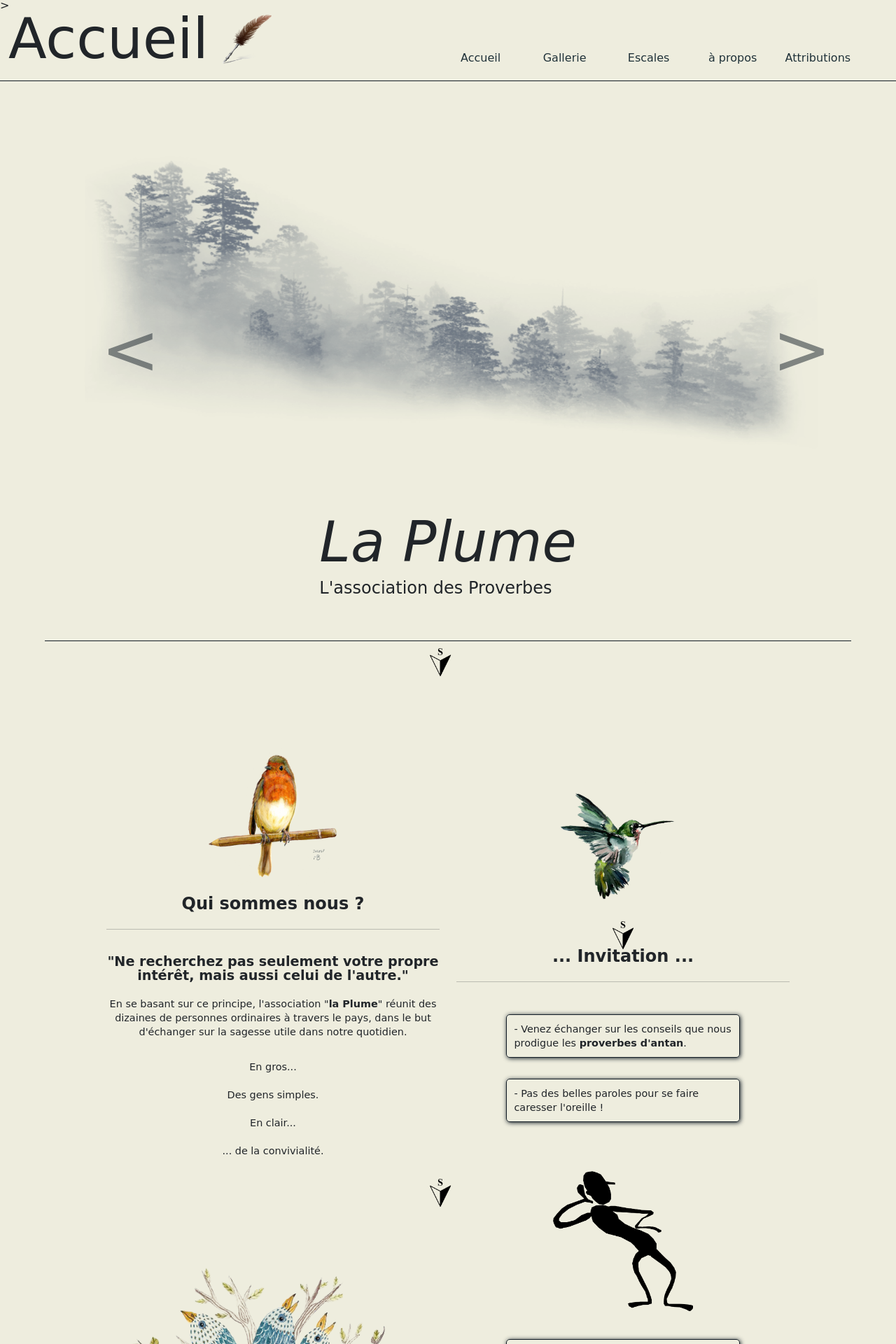
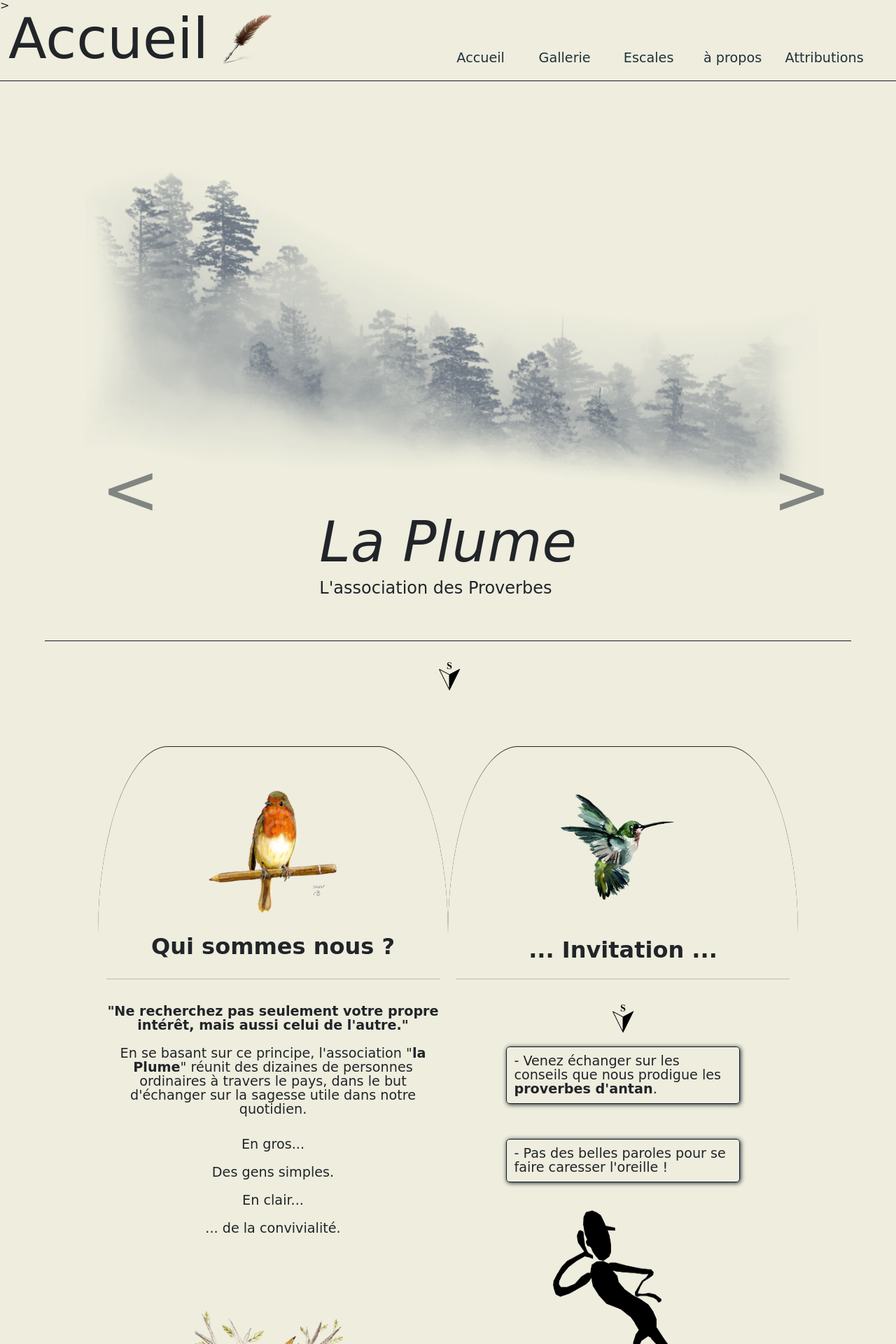
Before and after one commit to UmeBoshi-Cyrille/AssoPLume, a PHP site: page / in a window 1280 px wide. Shown: the top 1920 px of the page at 70% size. Run offline with PHP 8.4, Linux system fonts and the light colour scheme; style sheets or scripts are compiled from the project's sources; some libraries are stand-ins or nearby versions; some web fonts are replaced.

Commit message:
Add main media query for big size

```diff
--- a/Css/banner.scss
+++ b/Css/banner.scss
@@ -1,21 +1,14 @@
-// Utilities
-$mainTitle: 2em;
-$title: 1.5em;
-
 // Color
 $bgColor1: #eeedde;
 $bgColor2: #e0ddaa;
 $bgColor3: #203239;
 $bgColor4: #141e27;
-
-$textColor: #203239;
-$textColor2: #eeedde;
 // End color
 
 // <--------------- Banner --------------------->
 
 section.banner {
-  padding-top: 150px;
+  padding-top: v50px;
   width: 90%;
   display: flex;
   flex-direction: column;
@@ -23,14 +16,14 @@ section.banner {
   z-index: 0;
   border-bottom: 1px solid $bgColor4;
 
-  div.carousel {
+  div.carousel-ban {
     display: none;
   }
 
   img.ban {
-    width: 500px;
+    width: 90%;
     height: 400px;
-    transform: rotate(-10deg);
+    // transform: rotate(-20deg);
   }
 }
 
@@ -48,7 +41,7 @@ section.banner {
     padding-top: 0px;
   }
 
-  div.carousel {
+  div.carousel-ban {
     display: block !important;
     width: 100%;
     height: 25rem;
@@ -66,7 +59,7 @@ section.banner {
 
   .carousel-img2 {
     width: 100%;
-    height: 700px;
+    height: 800px;
   }
 
   .carousel-control-prev,
--- a/Css/header.scss
+++ b/Css/header.scss
@@ -3,9 +3,6 @@ $bgColor1: #eeedde;
 $bgColor2: #e0ddaa;
 $bgColor3: #203239;
 $bgColor4: #141e27;
-
-$textColor: #203239;
-$textColor2: #eeedde;
 // End color
 
 // <--------------- HEADER --------------------->
--- a/Css/main.scss
+++ b/Css/main.scss
@@ -1,17 +1,8 @@
-// Utilities
-$mainTitle: 2em;
-$title: 2em;
-$subTitle: 1.2em;
-$textSize: 1em;
-
 // Color
 $bgColor1: #eeedde;
 $bgColor2: #e0ddaa;
 $bgColor3: #203239;
 $bgColor4: #141e27;
-
-$textColor: #203239;
-$textColor2: #eeedde;
 // End color
 
 // <--------------- Sharing SECTION --------------------->
@@ -23,10 +14,12 @@ main {
   div.icon-anchor2 {
     position: absolute;
     top: 10px;
+    right: 50%;
+    left: 49%;
     width: 30px;
     height: 30px;
-    right: 50%;
-    left: 48%;
+    margin-top: 20px;
+    z-index: 1;
   }
 
   div.icon-anchor3 {
@@ -34,15 +27,14 @@ main {
     width: 30px;
     height: 30px;
     right: 50%;
-    left: 48%;
+    left: 47%;
     z-index: 1;
   }
 
   div.icon-anchor4 {
-    position: absolute;
-    right: auto;
-    left: auto;
-    bottom: 0px;
+    margin-left: auto;
+    margin-right: auto;
+    margin-bottom: 30px;
     width: 30px;
     height: 30px;
     z-index: 1;
@@ -64,11 +56,6 @@ section {
   display: flex;
 }
 
-.iconImg {
-  width: 200px;
-  height: 200px;
-}
-
 // <--------------- end Sharing SECTION --------------------->
 
 // <--------------- SECTION About--------------------->
@@ -78,19 +65,19 @@ section.about {
   padding-top: 150px;
   margin-bottom: 50px;
 
-  h2.about-title {
+  .about-title {
     margin: 10px 0px 10px 0px;
     padding-bottom: 10px;
-    border-bottom: 2px solid $bgColor4;
   }
 
-  h3 {
-    margin-bottom: 10px;
+  h3.about-title2 {
+    margin-top: 20px;
+    margin-bottom: 21px;
   }
 }
 
-.aboutInfo {
-  display: flex;
+div.aboutInfo {
+  // display: wrap;
   justify-content: center;
 
   article {
@@ -116,12 +103,22 @@ section.about {
     position: relative;
     display: flex;
     justify-content: center;
-    padding: 50px 0px 30px 0px;
+    padding: 0px 0px 0px 0px;
   }
 
   .imgDecoration {
     width: 100%;
   }
+}
+
+.iconImg {
+  width: 200px;
+  height: 200px;
+}
+
+.text-img {
+  width: 200px;
+  height: 200px;
 }
 
 // <--------------- end SECTION About--------------------->
@@ -136,6 +133,62 @@ section.about {
 // <--------------- SCREEN BIG SIZE --------------------->
 
 @media (min-width: 1200px) {
+  .about {
+    padding-bottom: 100px;
+  }
+
+  .about-article,
+  .invitation-article {
+    border-top: 1px solid;
+    border-bottom: 1px solid;
+    border-radius: 20%;
+  }
+
+  .about-article:hover {
+    transform: scale(1.1);
+    background-color: $bgColor1;
+    box-shadow: 1px 1px 6px $bgColor4;
+    z-index: 1;
+  }
+
+  .invitation-article:hover {
+    transform: scale(1.1);
+    background-color: $bgColor1;
+    box-shadow: 1px 1px 6px $bgColor4;
+    z-index: 1;
+  }
+
+  hr.under-nest {
+    display: none;
+  }
+
+  .aboutInfo {
+    justify-content: space-between;
+  }
+
+  div.p3 p {
+    margin-top: 30px;
+    margin-bottom: 20px;
+  }
+
+  .iconImg {
+    margin-top: 50px;
+  }
+
+  .text-img {
+    width: 200px;
+    height: 300px;
+    margin-bottom: 50px;
+    transition: ease-in-out 0.5s;
+  }
+
+  .text-img:hover {
+    transform: translate(50px);
+  }
+
+  div.icon-anchor3 {
+    display: none;
+  }
 }
 
 // <--------------- end SCREEN BIG SIZE --------------------->
--- a/Css/style.scss
+++ b/Css/style.scss
@@ -5,7 +5,8 @@ $mainTitle: 2em;
 $title: 2em;
 $subTitle: 1.5em;
 $proverbeSize: 1.2em;
-$textSize: 0.9em;
+$textSize: 1em;
+$smallTextSize: 0.9em;
 // Color
 $bgColor1: #eeedde;
 $bgColor2: #e0ddaa;
@@ -55,7 +56,7 @@ html {
   }
 
   p {
-    font-size: $textSize;
+    font-size: $smallTextSize;
   }
 
   img.arrow-orientation {
@@ -90,13 +91,6 @@ main {
   p {
     line-height: 50px;
     font-size: 1.5em;
-  }
-}
-
-@media (min-width: 700px) {
-  h2.plume {
-    font-size: $titleKingSize;
-    font-style: italic;
   }
 }
 
@@ -135,3 +129,28 @@ section.about {
 /* -------- FOOTER --------*/
 
 /* -------- end FOOTER --------*/
+
+@media (min-width: 700px) {
+  h2.plume {
+    font-size: $titleKingSize;
+    font-style: italic;
+  }
+
+  header ul {
+    font-size: $textSize;
+  }
+}
+
+@media (min-width: 1200px) {
+  header ul {
+    font-size: $proverbeSize;
+  }
+
+  main p {
+    font-size: $proverbeSize;
+  }
+
+  main article h3 {
+    font-size: $title;
+  }
+}
--- a/index.html
+++ b/index.html
@@ -58,17 +58,18 @@
     <main>
         <!-- banner -->
         <section class="container-fluid banner">
-            <div class="carousel">
+            <div class="carousel-ban">
                 <div id="carouselInterval" class="carousel slide" data-bs-ride="carousel">
                     <div class="carousel-inner">
                         <div class="carousel-item active" data-bs-interval="10000">
-                            <img src="./img/forestInkPaint.png" class="d-block w-100 carousel-img2 " alt="...">
+                            <img src="./img/forestInkPaint.png" class="d-block w-100 carousel-img2 "
+                                alt="Peinture d'un forêt">
                         </div>
                         <div class="carousel-item" data-bs-interval="2000">
-                            <img src="./img/fogland.png" class="d-block w-100 carousel-img" alt="...">
+                            <img src="./img/fogland.png" class="d-block w-100 carousel-img" alt="Brume des landes">
                         </div>
                         <div class="carousel-item">
-                            <img src="./img/cafeFleuri.png" class="d-block w-100 carousel-img" alt="...">
+                            <img src="./img/cafeFleuri.png" class="d-block w-100 carousel-img" alt="Café fleuri">
                         </div>
                     </div>
                     <button class="carousel-control-prev" type="button" data-bs-target="#carouselInterval"
@@ -100,7 +101,7 @@
             </div>
             <div class="container">
                 <div class="row aboutInfo">
-                    <article class="col-md-4 col-lg-4 col-xs-12 col-sm-12">
+                    <article class="col-md-4 col-lg-4 col-xs-12 col-sm-12 about-article">
                         <div class="iconBox">
                             <img class="iconImg" src="./img/robin.png" alt="Robin Bird" id="robin">
                         </div>
@@ -137,20 +138,20 @@
                         <div class="imgBox">
                             <img class="imgDecoration" src="./img/nest2.png" alt="Dessin d'un nids">
                         </div>
-                        <hr>
+                        <hr class="under-nest">
                     </article>
-                    <article class="col-md-4 col-lg-4 col-xs-12 col-sm-12">
+                    <article class="col-md-4 col-lg-4 col-xs-12 col-sm-12 invitation-article">
                         <div class="imgBox">
                             <img class="iconImg" src="./img/greenColibri.png" alt="Green-Colibri" id="invitation">
+                        </div>
+                        <div class="invitation">
+                            <h3 class="about-title2"> ... Invitation ... </h3>
+                            <hr>
+                            <br>
                             <div class="icon-anchor4">
                                 <a href="#gallerie"><img class="arrow-orientation" src="./icons/south.png"
                                         alt="south-arrow"></a>
                             </div>
-                        </div>
-                        <div>
-                            <h3 class="about-title"> ... Invitation ... </h3>
-                            <hr>
-                            <br>
                         </div>
                         <div class="p3">
                             <div class="p">
@@ -164,7 +165,7 @@
                                 </p>
                                 <br>
                                 <div class="imgBox">
-                                    <img class="iconImg" src="./img/listen.png"
+                                    <img class="text-img" src="./img/listen.png"
                                         alt="Dessin d'un homme qui tend l'oreille">
                                 </div>
                                 <p>
@@ -214,6 +215,14 @@
                 <li class="bg04"><span>Un peu d'histoire</span></li>
                 <li class="bg05"><span>Education</span></li>
             </ul>
+
+            <!-- <div class="break-carousel-image">
+                <a href=""><img src="./img/harvest.png" alt=""></a>
+                <a href=""><img src="./img/" alt=""></a>
+                <a href=""><img src="./img/" alt=""></a>
+                <a href=""><img src="./img/" alt=""></a>
+                <a href=""><img src="./img/" alt=""></a>
+            </div> -->
 
             <div class="icon-anchor5">
                 <a href="#header"><img class="arrow-orientation" src="./icons/north.png" alt="south-arrow"
```
